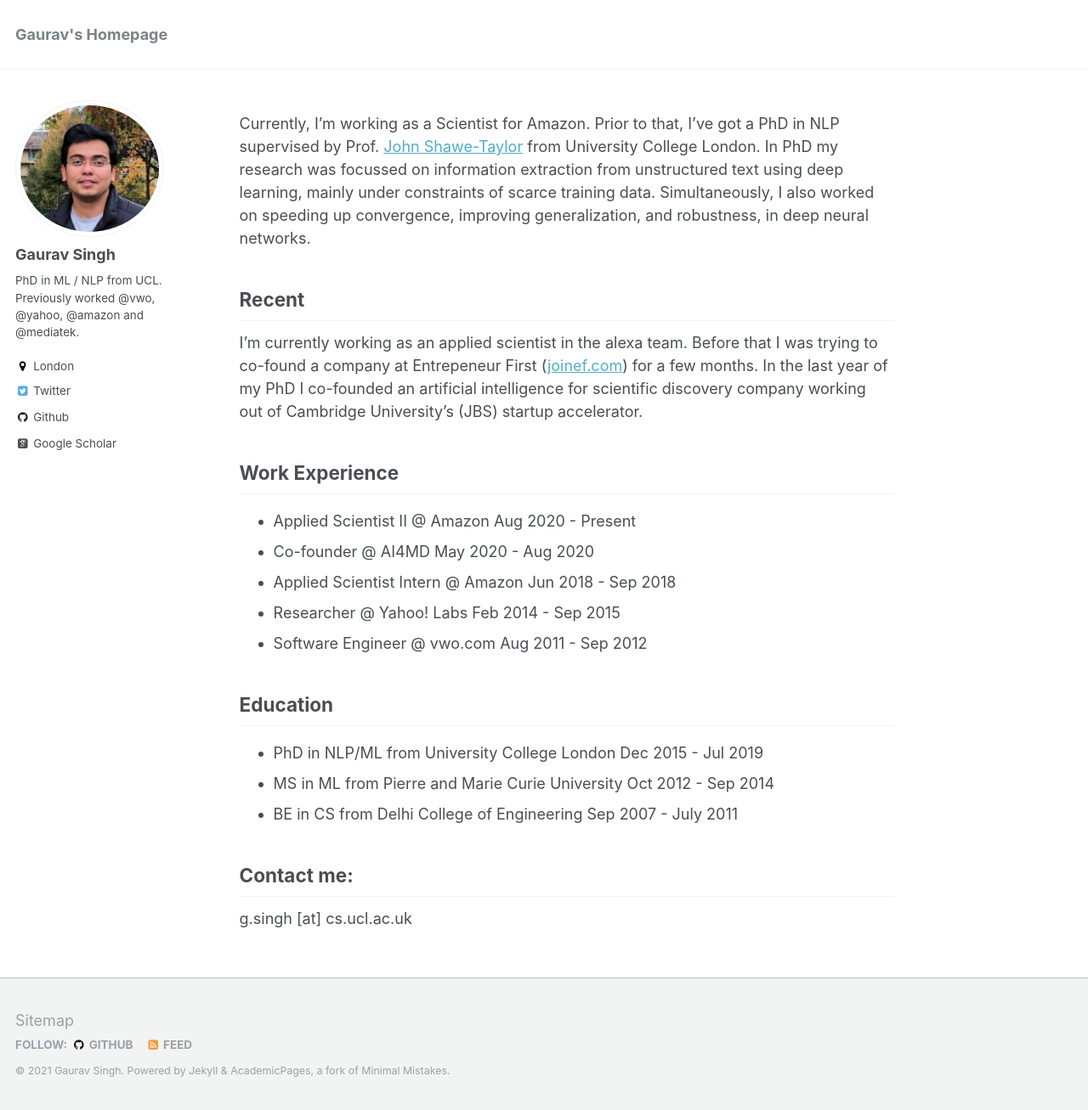
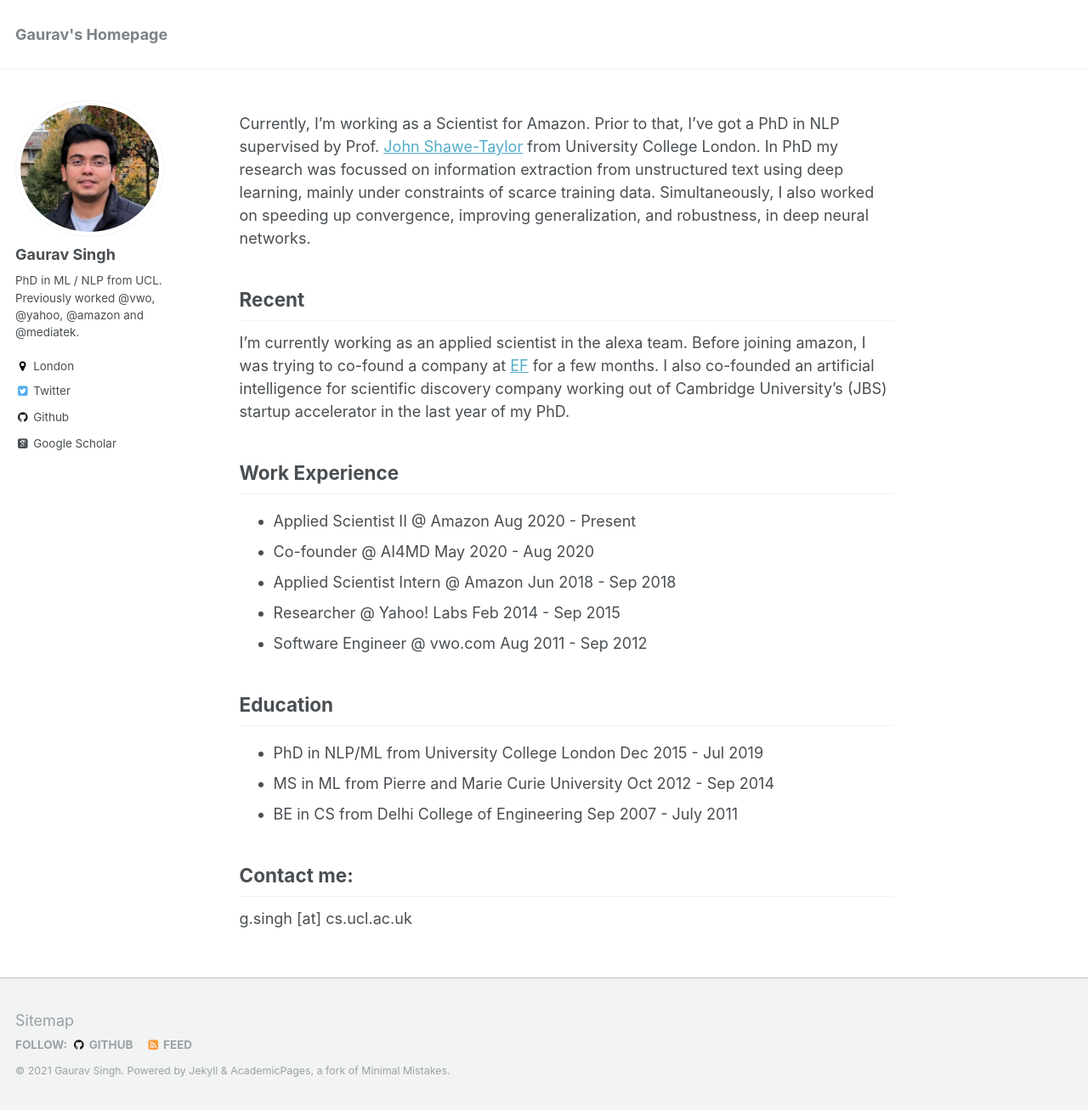
Before and after one commit to gauravsc/gauravsc.github.io, a Jekyll site: the page built from _pages/about.md, in a window 1280 px wide and 1307 px high. Shown: the whole window at 85% size. Built offline with Jekyll 4.4.1, drawn with Linux system fonts in a browser that asks for light colours; some web fonts are replaced.

Commit message:
Update about.md

```diff
--- a/_pages/about.md
+++ b/_pages/about.md
@@ -12,7 +12,7 @@ Currently, I'm working as a Scientist for Amazon. Prior to that, I've got a PhD
 
 Recent
 ------
-I'm currently working as an applied scientist in the alexa team. Before that I was trying to co-found a company at Entrepeneur First (<a href="https://www.joinef.com">joinef.com</a>) for a few months. In the last year of my PhD I co-founded an artificial intelligence for scientific discovery company working out of Cambridge University's (JBS) startup accelerator.
+I'm currently working as an applied scientist in the alexa team. Before joining amazon, I was trying to co-found a company at <a href="https://www.joinef.com">EF</a> for a few months. I also co-founded an artificial intelligence for scientific discovery company working out of Cambridge University's (JBS) startup accelerator in the last year of my PhD.
 
 Work Experience
 ------
```
